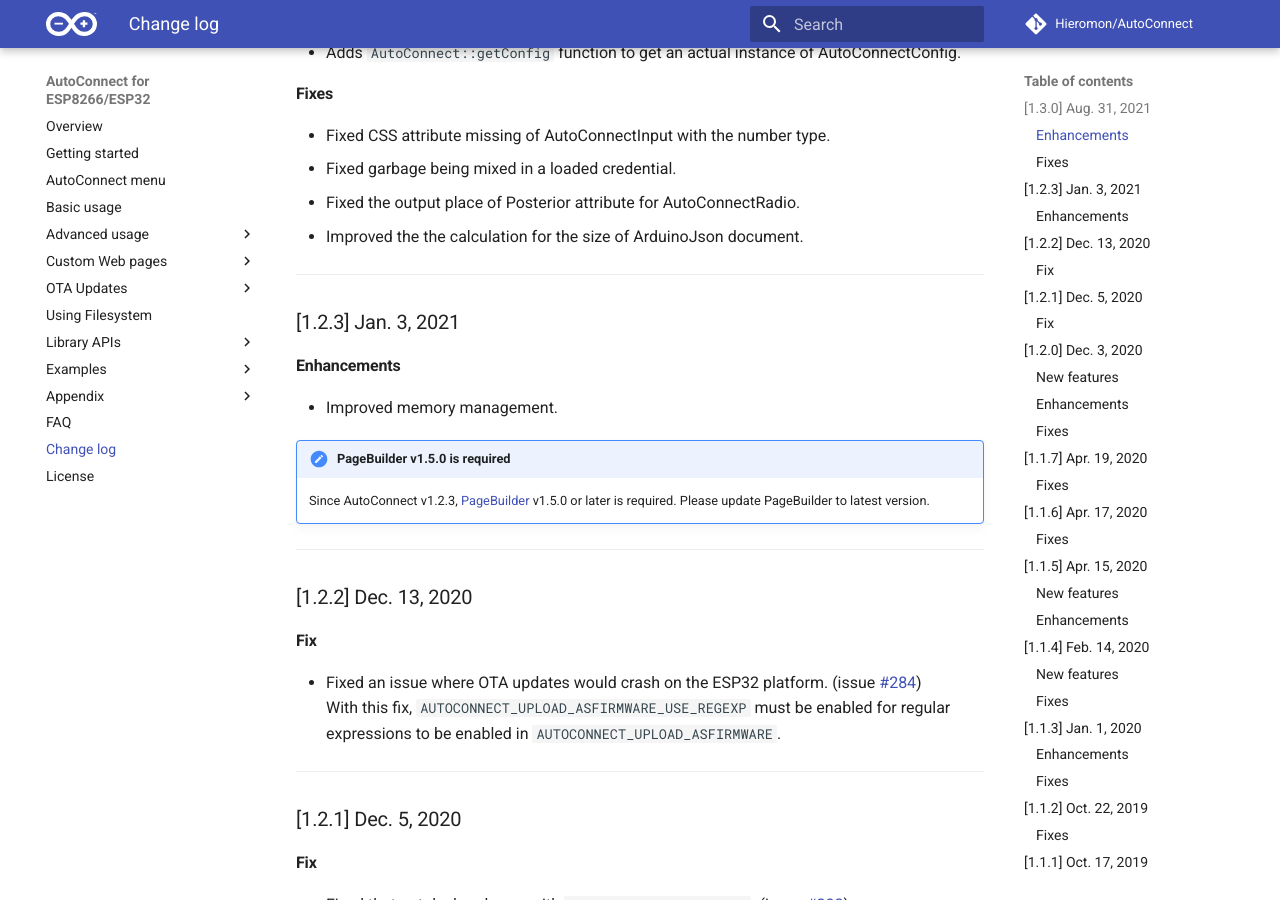
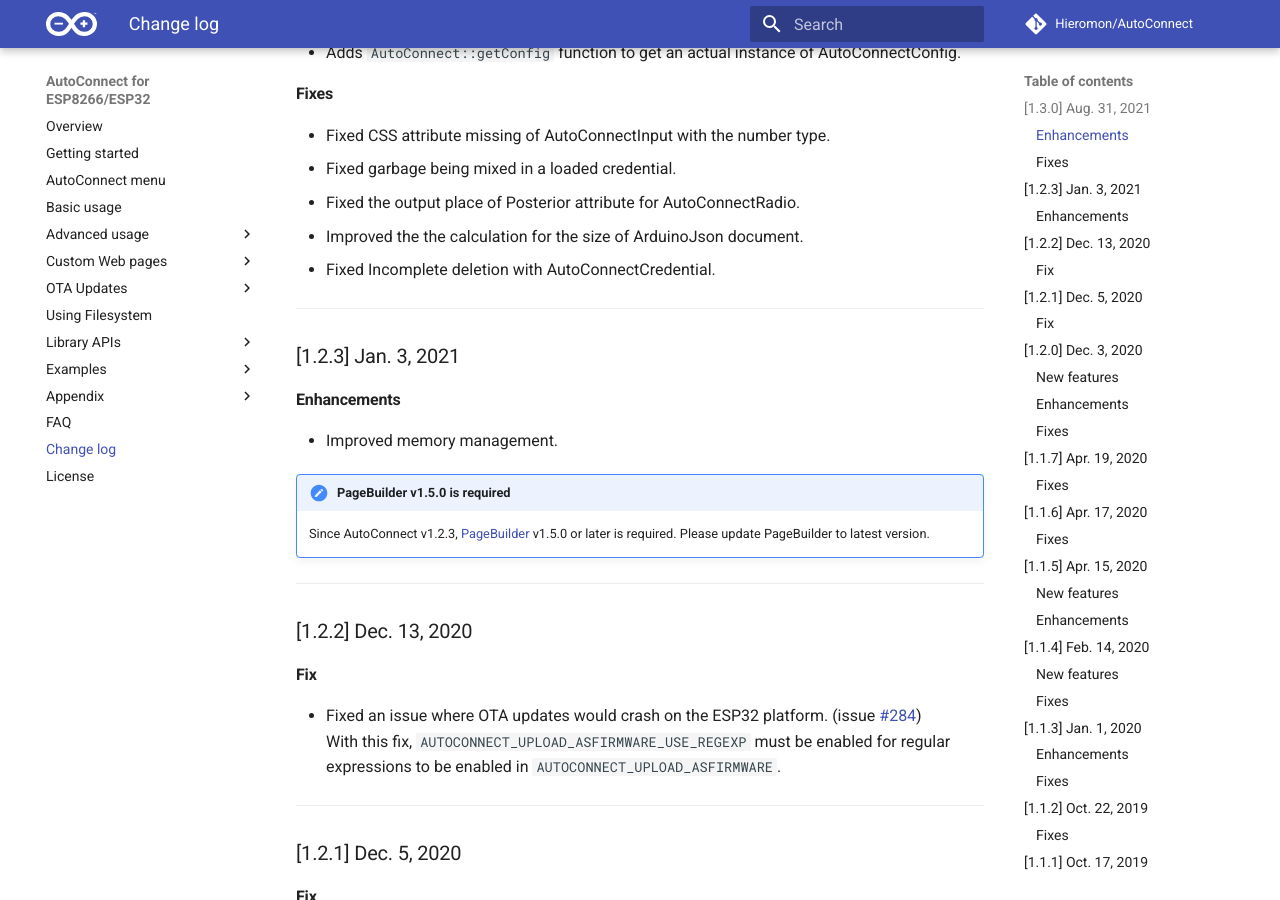
Before and after one commit to Hieromon/AutoConnect, an MkDocs documentation site: the page built from mkdocs/changelog.md, in a window 1280 px wide and 900 px high, scrolled down 530 px. Built offline with MkDocs 1.6.1 and Material for MkDocs 9.7.7, drawn with Linux system fonts in a browser that asks for light colours; nearby versions of some CDN libraries; comment, search, counter and statistics services are not loaded.

```diff
--- a/mkdocs/changelog.md
+++ b/mkdocs/changelog.md
@@ -19,6 +19,7 @@
 - Fixed garbage being mixed in a loaded credential.
 - Fixed the output place of Posterior attribute for AutoConnectRadio.
 - Improved the the calculation for the size of ArduinoJson document.
+- Fixed Incomplete deletion with AutoConnectCredential.
 
 ---
 ### [1.2.3] Jan. 3, 2021
```
Also changed, not shown: README.md (+1 -0 lines).
